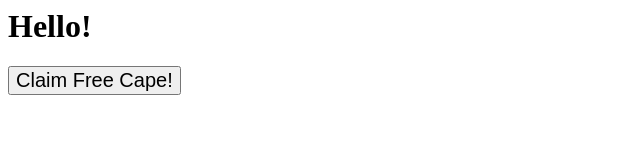
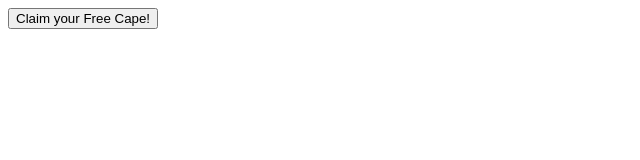
Before and after one commit to RelMis/TheBest, a plain HTML site: page index.html in a window 1280 px wide. Shown: the whole page, without its empty margins (0-640 px from the left). Drawn offline with Linux system fonts and the light colour scheme.

Commit message:
Update index.html

```diff
--- a/index.html
+++ b/index.html
@@ -1,2 +1 @@
-<h1>Hello!<h1>
-  <button type="button" style="font-size:20px;">Claim Free Cape!</button>
+<button onclick="alert('Coming Soon')">Claim your Free Cape!</button>
```
